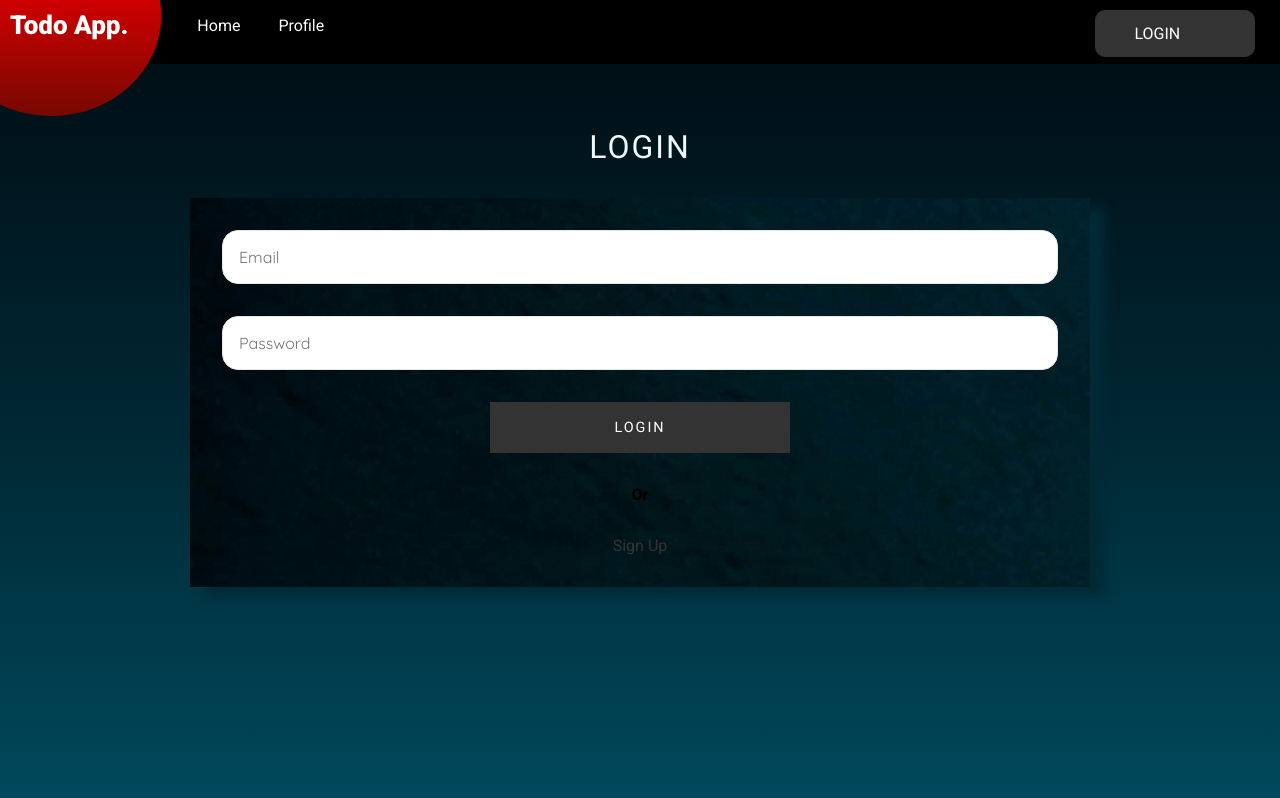
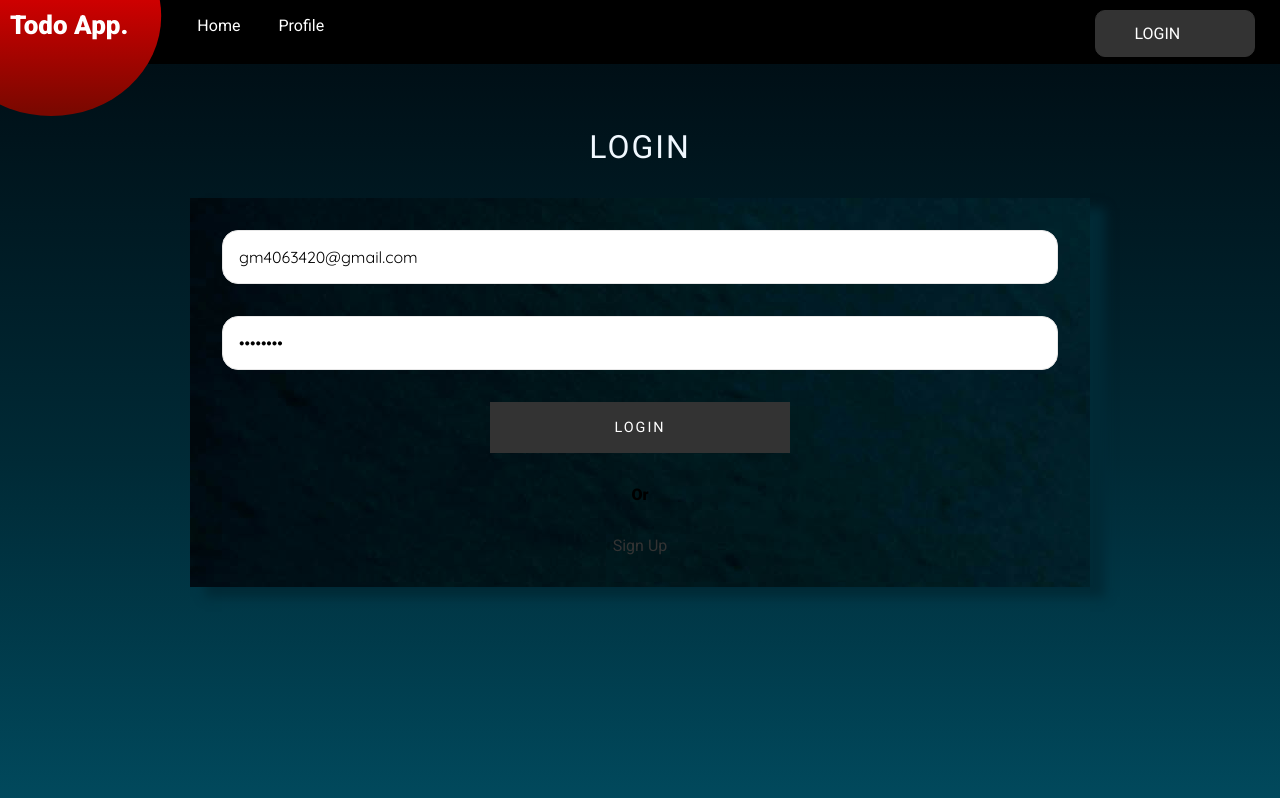
Before and after one commit to Gaurav3697/Todo_frontend_with_react, a React (Vite) app: page /login in a window 1280 px wide. Shown: the top 798 px of the page. Built offline with nearby package versions, Linux system fonts and the light colour scheme; no server answers.

Commit message:
added the default value for easy login

```diff
--- a/src/pages/Login.jsx
+++ b/src/pages/Login.jsx
@@ -7,8 +7,8 @@ import { Context, server } from "../main";
 const Login = () => {
   const { isAuthenticated, setIsAuthenticated } =useContext(Context);
   const [loading,setLoading] = useState(false);
-  const [email, setEmail] = useState("");
-  const [password, setPassword] = useState("");
+  const [email, setEmail] = useState("gm4063420@gmail.com");
+  const [password, setPassword] = useState("password");
   const navigate = useNavigate();
 
   //making submit handler for login
```
